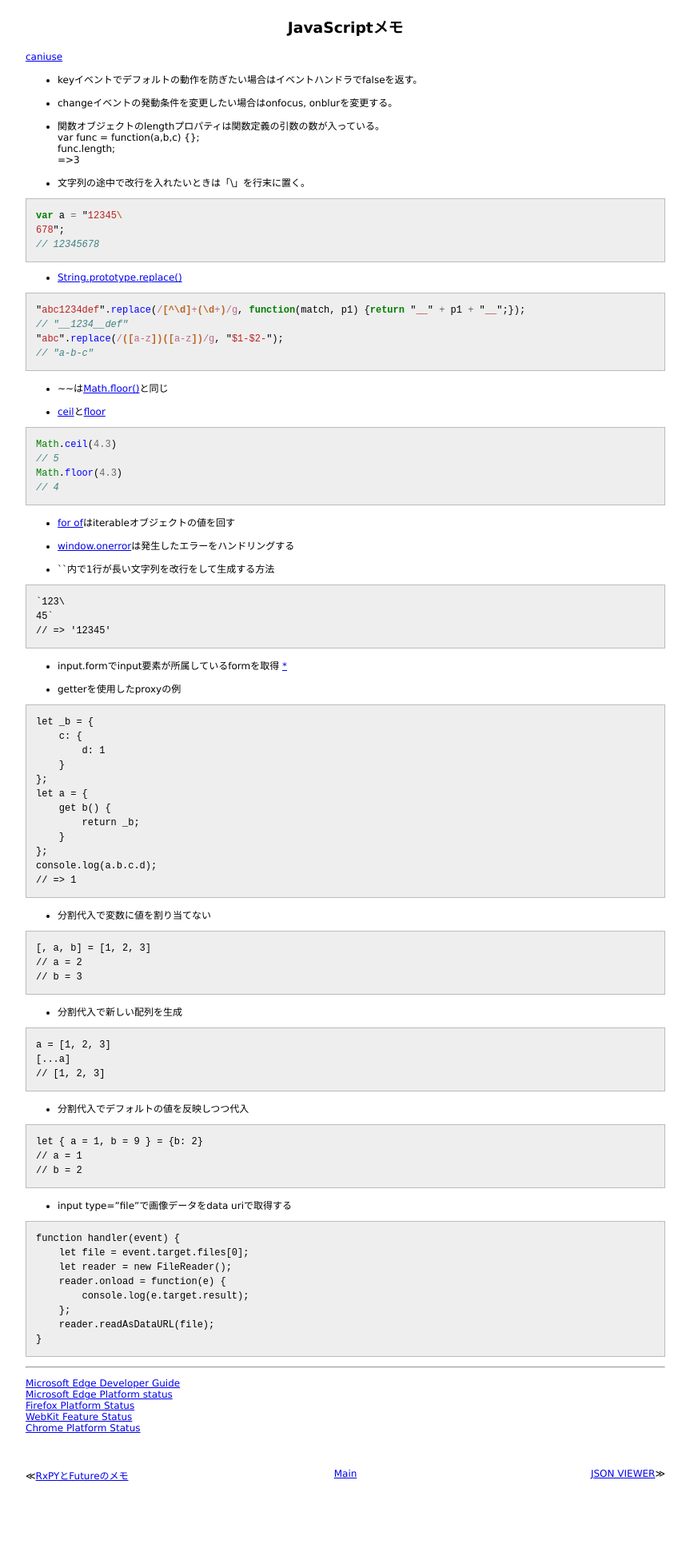
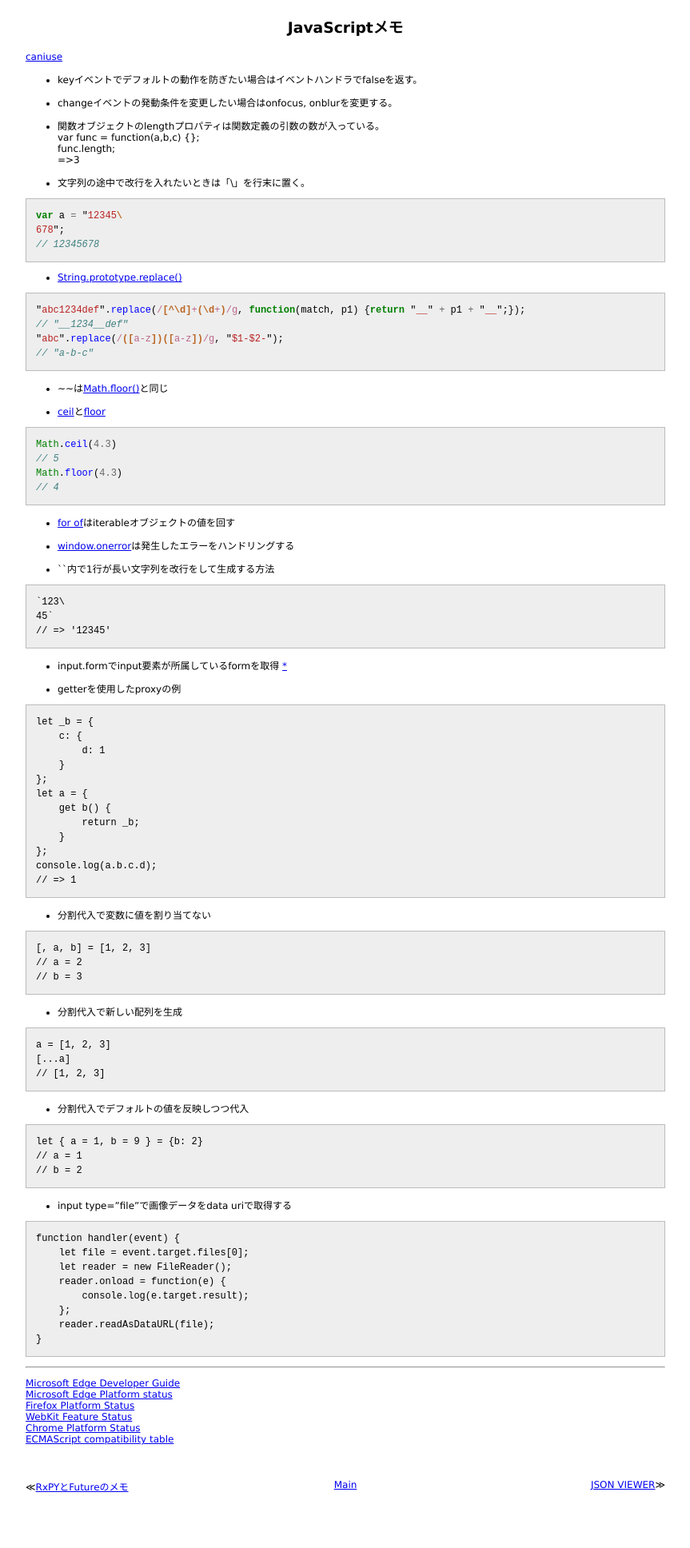
Before and after one commit to 38elements/38elements.github.com, a Jekyll site: the page built from _posts/2014-4-26-javascript.md, in a window 1280 px wide. Shown: the whole page at 80% size, without its empty margins (208-1071 px from the left). Built offline with Jekyll 4.4.1, drawn with Linux system fonts in a browser that asks for light colours.

Commit message:
Update 2014-4-26-javascript.md

```diff
--- a/_posts/2014-4-26-javascript.md
+++ b/_posts/2014-4-26-javascript.md
@@ -112,4 +112,5 @@ function handler(event) {
 [Microsoft Edge Platform status](https://developer.microsoft.com/en-us/microsoft-edge/platform/status/)
 [Firefox Platform Status](https://platform-status.mozilla.org/)
 [WebKit Feature Status](https://webkit.org/status/)
-[Chrome  Platform Status](https://www.chromestatus.com/features)
+[Chrome Platform Status](https://www.chromestatus.com/features)
+[ECMAScript compatibility table](kangax.github.io/compat-table/es6/)
```
